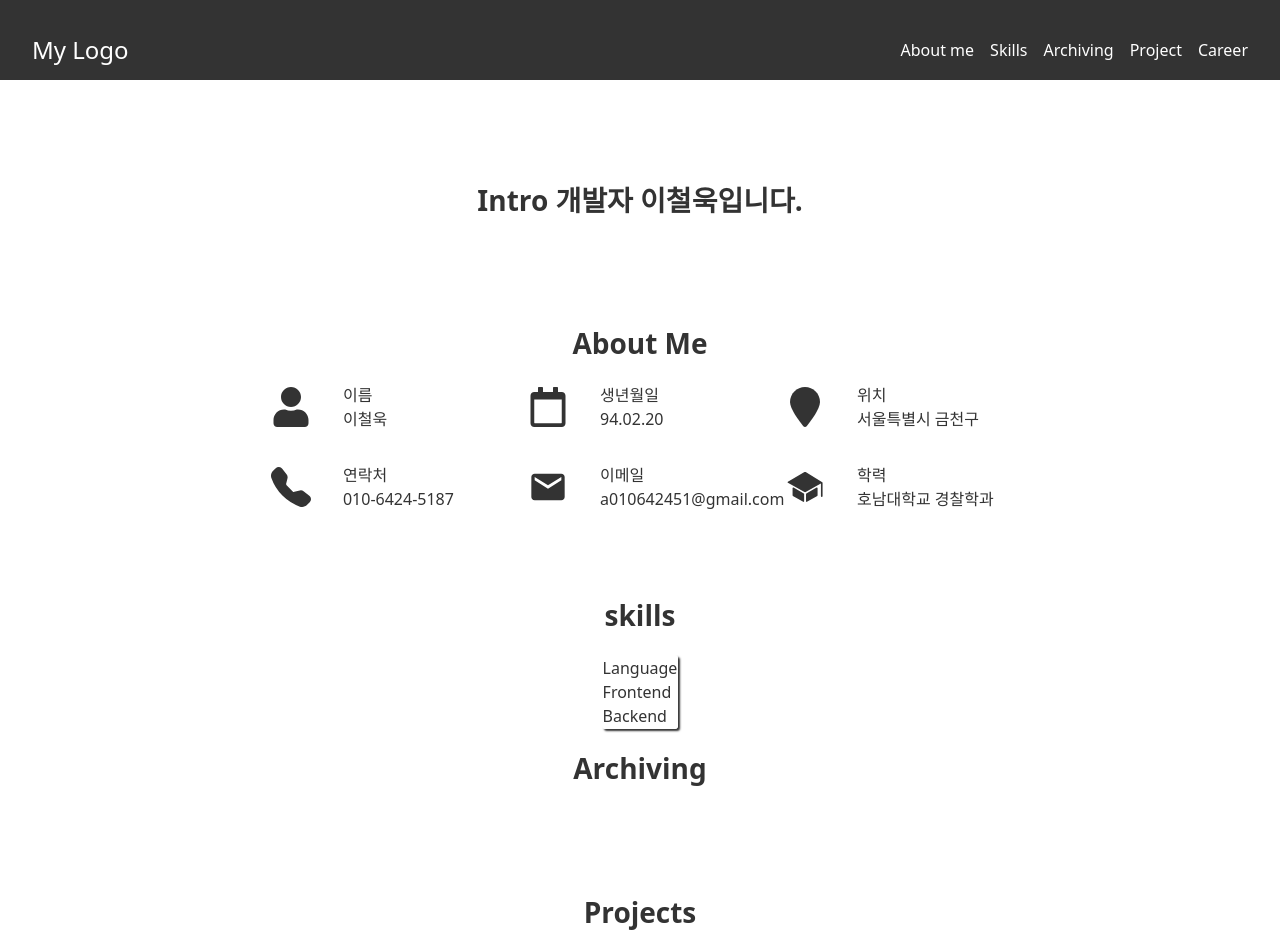
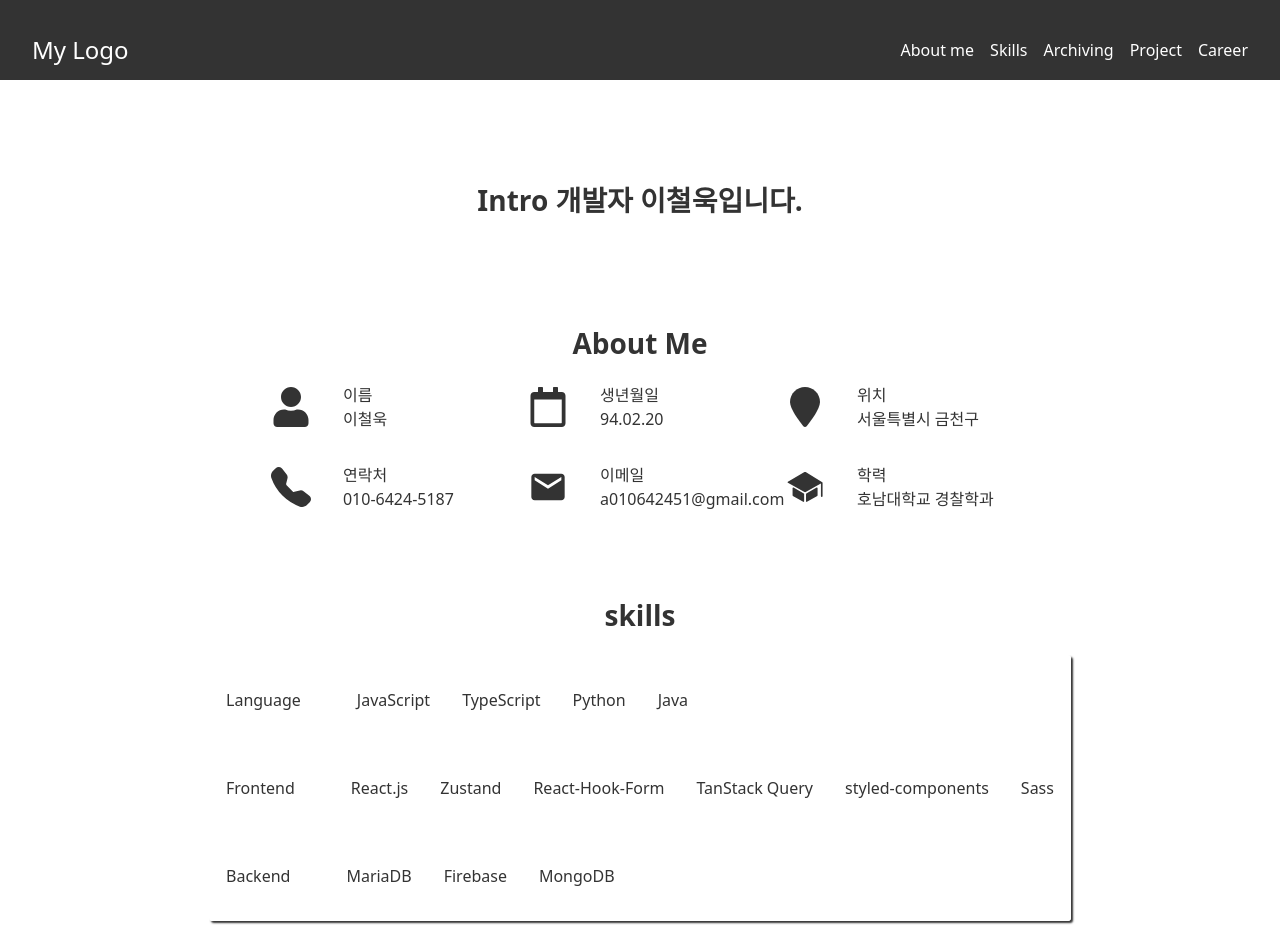
Before and after one commit to lugia574/lugia574.github.io, a React (Vite) app: page / in a window 1280 px wide. Shown: the top 947 px of the page. Built offline with nearby package versions, Linux system fonts and the light colour scheme.

Commit message:
portfolio

```diff
--- a/src/components/common/Projects.tsx
+++ b/src/components/common/Projects.tsx
@@ -60,7 +60,7 @@ const ProjectsStyle = styled.div`
   padding: 4rem 1.5rem;
 
   .project-wrapper {
-    width: 70%;
+    width: 60%;
     display: flex;
     flex-direction: column;
     justify-content: center;
--- a/src/components/common/Skills.tsx
+++ b/src/components/common/Skills.tsx
@@ -7,9 +7,34 @@ const Skills = () => {
     <SkillsStyle id="skills">
       <Title children={"skills"} />
       <div className="skill-set">
-        <div className="language">Language</div>
-        <div className="frontend">Frontend</div>
-        <div className="backend">Backend</div>
+        <section className="section language">
+          <div className="label">Language</div>
+          <ul className="skill-set-contents">
+            <li>JavaScript</li>
+            <li>TypeScript</li>
+            <li>Python</li>
+            <li>Java</li>
+          </ul>
+        </section>
+        <section className="section frontend">
+          <div className="label">Frontend</div>
+          <ul className="skill-set-contents">
+            <li>React.js</li>
+            <li>Zustand</li>
+            <li>React-Hook-Form</li>
+            <li>TanStack Query</li>
+            <li>styled-components</li>
+            <li>Sass</li>
+          </ul>
+        </section>
+        <section className="section backend">
+          <div className="label">Backend</div>
+          <ul className="skill-set-contents">
+            <li>MariaDB</li>
+            <li>Firebase</li>
+            <li>MongoDB</li>
+          </ul>
+        </section>
       </div>
     </SkillsStyle>
   );
@@ -25,7 +50,43 @@ const SkillsStyle = styled.div`
     border: solid 1px ${({ theme }) => theme.color.white};
     box-shadow: 2px 2px 2px ${({ theme }) => theme.color.black};
     border-radius: 3px;
+    display: flex;
+    flex-direction: column;
+    justify-content: center;
+    align-items: flex-start;
+  }
+
+  .label {
+    padding: 1rem;
+    margin-right: 1.5rem;
+  }
+
+  .section {
+    display: flex;
+    justify-content: center;
+    align-items: center;
+  }
+
+  .skill-set-contents {
+    display: flex;
+    padding: 0;
+    justify-content: flex-start;
+    align-items: center;
+  }
+
+  .skill-set-contents li {
+    padding: 1rem;
   }
 `;
 
 export default Skills;
+
+{
+  /* <section className="section backend">
+<div className="label">DevOps</div>
+<ul className="skill-set-contents">
+  <li>Docker</li>
+  <li>AWS</li>
+</ul>
+</section> */
+}
```
